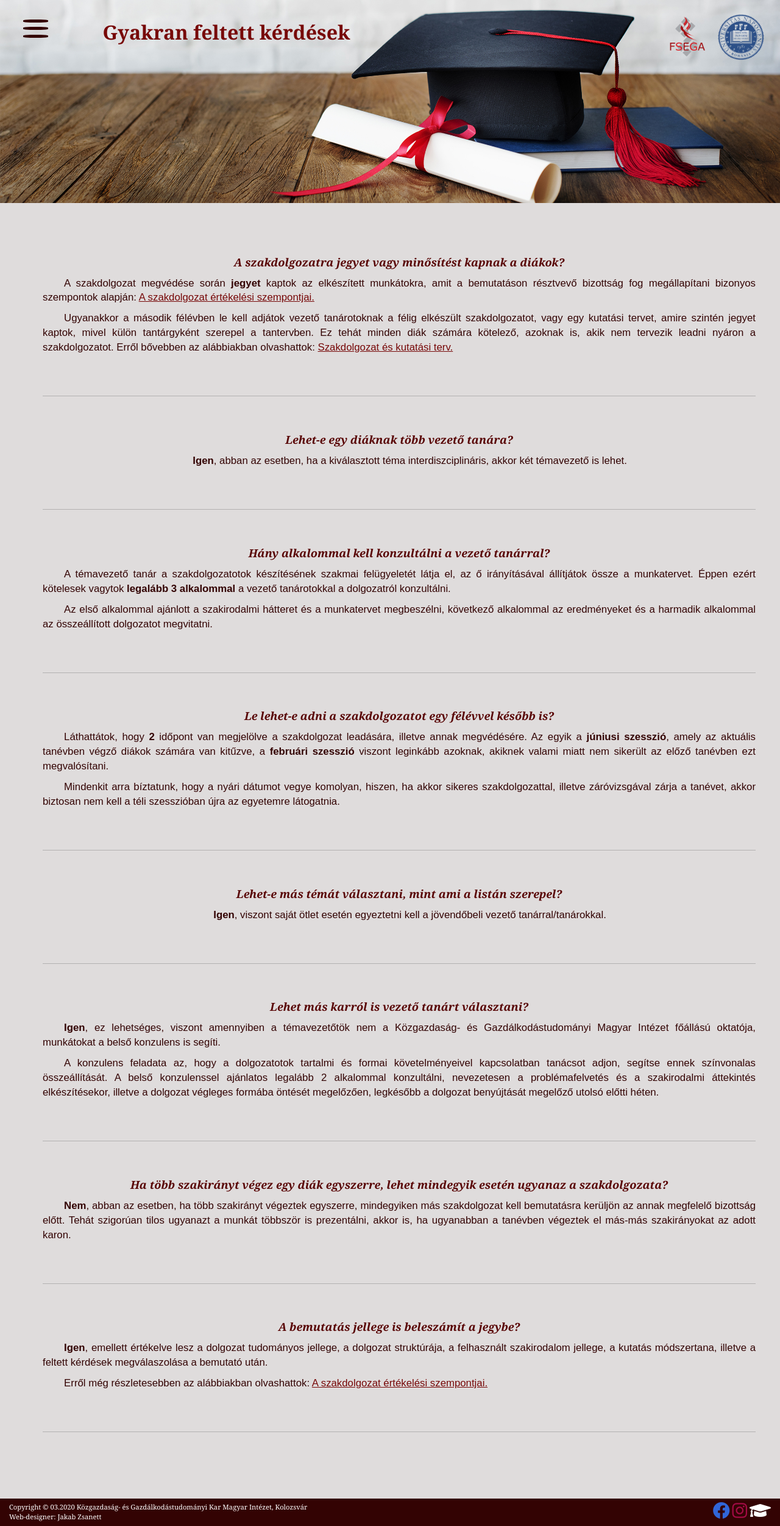
After one commit to zsanett28/Thesis_presentation_for_students, a PHP site: page /GYIK.html in a window 1280 px wide. The commit adds this page. Shown: the whole page at 61% size. Run offline with PHP 8.4, Linux system fonts and the light colour scheme.

Commit message:
GYIK-done

```diff
--- a/Beiratkozas.html
+++ b/Beiratkozas.html
@@ -252,7 +252,7 @@
                         <a href="Fontos_datumok.html" class ="menulink">Fontos határidők</a>
                     </li>
                     <li class="list-item1">
-                        <a href="#" class ="menulink">Gyakran feltett kérdések</a>
+                        <a href="GYIK.html" class ="menulink">Gyakran feltett kérdések</a>
                     </li>
                     <li class="list-item1">
                         <a href="Kapcsolat.html" class ="menulink">Kapcsolat</a>
--- a/Fontos_datumok.html
+++ b/Fontos_datumok.html
@@ -202,7 +202,7 @@
                         <a href="Fontos_datumok.html" class ="menulink active">Fontos határidők</a>
                     </li>
                     <li class="list-item1">
-                        <a href="#" class ="menulink">Gyakran feltett kérdések</a>
+                        <a href="GYIK.html" class ="menulink">Gyakran feltett kérdések</a>
                     </li>
                     <li class="list-item1">
                         <a href="Kapcsolat.html" class ="menulink">Kapcsolat</a>
--- /dev/null
+++ b/GYIK.html
@@ -0,0 +1,205 @@
+<!DOCTYPE html>
+<html lang="hu">
+
+<head>
+    <title>Szakdolgozat - Közgazdaság- és Gazdálkodástudományi Kar, BBTE, Kolozsvár</title>
+    <meta charset="utf-8">
+    <link rel="icon" href="images\icon.png" sizes="16x16" type="image/png">
+    <meta http-equiv="X-UA-Compatible" content="IE=edge">
+    <!--a szelte az oldalnak annyi legyen mint a device oldala, illetve nem modositja a betuk meretet sem-->
+    <meta name="viewport" content="width=device-width, initial-scale=1">
+    <link rel="stylesheet" href="css\bootstrap.min.css">
+    <link rel="stylesheet" href="css\all.css">
+    <link rel="stylesheet" href="css\Szakdolgozat.css">
+</head>
+
+<body>
+    <div class="container-back">
+
+        <a href="http://hu.econ.ubbcluj.ro/" target="_blank"><img class="fsega-logo" alt="FSEGA logo" src="images\fsega.png"></a>
+        <a href="https://www.ubbcluj.ro/hu/" target="_blank"><img class="bbte-logo" alt="BBTE logo" src="images\bbte.png"></a>
+        <img class="background" alt="Háttérkép" src="images\ballagas.jpg">
+        <div class="background-text">
+            <div class="col-md-12">
+                <h1 class="title">Gyakran feltett kérdések</h1>
+            </div>
+        </div>
+
+    </div>
+
+    <div class="container">
+
+        <div class="row">
+
+            <div class="col-md-12">
+                <div class="container">
+                    <div class="row border-bottom">
+                        <p class="xsmall-title center">A szakdolgozatra jegyet vagy minősítést kapnak a diákok?</p>
+                        <p class="paragraf">A szakdolgozat megvédése során <span class="bold">jegyet</span> kaptok az elkészített munkátokra, amit a bemutatáson
+                            résztvevő bizottság fog megállapítani bizonyos szempontok alapján:
+                            <a href="Szakdolgozat.html#Ertekel" class="link" target="_blank">A szakdolgozat értékelési szempontjai.</a>
+                        </p>
+                        <p class="paragraf"> Ugyanakkor a második félévben le kell adjátok vezető tanárotoknak a félig elkészült szakdolgozatot,
+                            vagy egy kutatási tervet, amire szintén jegyet kaptok, mivel külön tantárgyként szerepel a tantervben.
+                            Ez tehát minden diák számára kötelező, azoknak is, akik nem tervezik leadni nyáron a szakdolgozatot.
+                            Erről bővebben az alábbiakban olvashattok: <a href="Szakdolgozat.html#Kutterv" class="link" target="_blank">Szakdolgozat és kutatási terv.</a>
+                        </p>
+                    </div>
+                </div>
+            </div>
+
+            <div class="col-md-12">
+                <div class="container">
+                    <div class="row border-bottom">
+                        <p class="xsmall-title center">Lehet-e egy diáknak több vezető tanára?</p>
+                        <p class="paragraf center"><span class="bold">Igen</span>, abban az esetben, ha a kiválasztott téma interdiszciplináris,
+                            akkor két témavezető is lehet.
+                        </p>
+                    </div>
+                </div>
+            </div>
+
+            <div class="col-md-12">
+                <div class="container">
+                    <div class="row border-bottom">
+                        <p class="xsmall-title center">Hány alkalommal kell konzultálni a vezető tanárral?</p>
+                        <p class="paragraf">A témavezető tanár a szakdolgozatotok készítésének szakmai felügyeletét látja el, az ő irányításával
+                        állítjátok össze a munkatervet. Éppen ezért kötelesek vagytok <span class="bold">legalább 3 alkalommal</span>
+                        a vezető tanárotokkal a dolgozatról konzultálni.
+                        </p>
+                        <p class="paragraf">Az első alkalommal ajánlott a szakirodalmi hátteret és a munkatervet megbeszélni,
+                            következő alkalommal az eredményeket és a harmadik alkalommal az összeállított dolgozatot megvitatni.
+                        </p>
+                    </div>
+                </div>
+            </div>
+
+            <div class="col-md-12">
+                <div class="container">
+                    <div class="row border-bottom">
+                        <p class="xsmall-title center">Le lehet-e adni a szakdolgozatot egy félévvel később is?</p>
+                        <p class="paragraf">Láthattátok, hogy <span class="bold">2</span> időpont van megjelölve a szakdolgozat leadására, illetve annak megvédésére.
+                            Az egyik a <span class="bold">júniusi szesszió</span>, amely az aktuális tanévben végző diákok számára van kitűzve, a
+                            <span class="bold">februári szesszió</span> viszont leginkább azoknak, akiknek valami miatt nem sikerült az előző tanévben ezt megvalósítani.
+                        </p>
+                        <p class="paragraf">Mindenkit arra bíztatunk, hogy a nyári dátumot vegye komolyan, hiszen, ha akkor sikeres szakdolgozattal, illetve záróvizsgával
+                            zárja a tanévet, akkor biztosan nem kell a téli szesszióban újra az egyetemre látogatnia.
+                        </p>
+                    </div>
+                </div>
+            </div>
+
+            <div class="col-md-12">
+                <div class="container">
+                    <div class="row border-bottom">
+                        <p class="xsmall-title center">Lehet-e más témát választani, mint ami a listán szerepel?</p>
+                        <p class="paragraf center"><span class="bold">Igen</span>, viszont saját ötlet esetén egyeztetni kell a jövendőbeli vezető tanárral/tanárokkal.</p>
+                    </div>
+                </div>
+            </div>
+
+            <div class="col-md-12">
+                <div class="container">
+                    <div class="row border-bottom">
+                        <p class="xsmall-title center">Lehet más karról is vezető tanárt választani?</p>
+                        <p class="paragraf"><span class="bold">Igen</span>, ez lehetséges, viszont amennyiben a témavezetőtök nem a Közgazdaság- és Gazdálkodástudományi Magyar Intézet főállású oktatója,
+                            munkátokat a belső konzulens is segíti.
+                        </p>
+                        <p class="paragraf">A konzulens feladata az, hogy a dolgozatotok tartalmi és formai követelményeivel kapcsolatban tanácsot adjon, segítse
+                            ennek színvonalas összeállítását. A belső konzulenssel ajánlatos legalább 2 alkalommal konzultálni,
+                            nevezetesen a problémafelvetés és a szakirodalmi áttekintés elkészítésekor, illetve a dolgozat végleges formába öntését megelőzően,
+                            legkésőbb a dolgozat benyújtását megelőző utolsó előtti héten.
+                        </p>
+                    </div>
+                </div>
+            </div>
+
+            <div class="col-md-12">
+                <div class="container">
+                    <div class="row border-bottom">
+                        <p class="xsmall-title center">Ha több szakirányt végez egy diák egyszerre, lehet mindegyik esetén ugyanaz a szakdolgozata?</p>
+                        <p class="paragraf"><span class="bold">Nem</span>, abban az esetben, ha több szakirányt végeztek egyszerre, mindegyiken más
+                            szakdolgozat kell bemutatásra kerüljön az annak megfelelő bizottság előtt. Tehát szigorúan tilos ugyanazt a munkát többször is prezentálni,
+                            akkor is, ha ugyanabban a tanévben végeztek el más-más szakirányokat az adott karon.
+                        </p>
+                    </div>
+                </div>
+            </div>
+
+            <div class="col-md-12">
+                <div class="container">
+                    <div class="row border-bottom">
+                        <p class="xsmall-title center">A bemutatás jellege is beleszámít a jegybe?</p>
+                        <p class="paragraf"><span class="bold">Igen</span>, emellett értékelve lesz a dolgozat tudományos jellege, a dolgozat struktúrája,
+                            a felhasznált szakirodalom jellege, a kutatás módszertana, illetve a feltett kérdések megválaszolása a bemutató után.
+                        </p>
+                        <p class="paragraf">Erről még részletesebben az alábbiakban olvashattok:
+                            <a href="Szakdolgozat.html#Ertekel" class="link" target="_blank">A szakdolgozat értékelési szempontjai.</a>
+                        </p>
+                    </div>
+                </div>
+            </div>
+
+        </div>
+
+    </div>
+
+    <div class="container-fluid">
+        <div class="menu">
+            <nav class="navigacio">
+                <div class="hamburger">
+                    <div class="sor sor-1"></div>
+                    <div class="sor sor-2"></div>
+                    <div class="sor sor-3"></div>
+                </div>
+
+                <ul class="list-unstyled">
+                    <li class="list-item1">
+                        <a href="Kezdooldal.html" class ="menulink">Kezdőoldal</a>
+                    </li>
+                    <li class="list-item1">
+                        <a href="Temajavaslatok.html" class ="menulink">Témajavaslatok</a>
+                    </li>
+                    <li class="list-item1">
+                        <a href="Beiratkozas.html" class ="menulink">Téma és tanár választás</a>
+                    </li>
+                    <li class="list-item1">
+                        <a href="Szakdolgozat.html" class ="menulink">Szakdolgozat elkészítése</a>
+                    </li>
+                    <li class="list-item1">
+                        <a href="Zarovizsga.html" class ="menulink">Záróvizsga</a>
+                    </li>
+                    <li class="list-item1">
+                        <a href="Fontos_datumok.html" class ="menulink">Fontos határidők</a>
+                    </li>
+                    <li class="list-item1">
+                        <a href="GYIK.html" class ="menulink active">Gyakran feltett kérdések</a>
+                    </li>
+                    <li class="list-item1">
+                        <a href="Kapcsolat.html" class ="menulink">Kapcsolat</a>
+                    </li>
+                </ul>
+
+            </nav>
+        </div>
+    </div>
+
+    <footer class="container-fluid">
+        <div class="row">
+            <div class="col-sm-9 footer-text">
+                <p><a href="Kezdooldal.html">Copyright © 03.2020 Közgazdaság- és Gazdálkodástudományi Kar Magyar Intézet, Kolozsvár</a></p>
+                <p>Web-designer: Jakab Zsanett</p>
+            </div>
+            <div class="col-sm-3 footer-icons">
+                <a href="https://www.facebook.com/bbte.kozgaz/" target="_blank"><i class="fab fa-facebook fa-2x"></i></a>
+                <a href="https://www.instagram.com/bbte.kozgaz/" target="_blank"><i class="fab fa-instagram fa-2x"></i></a>
+                <a href="http://hu.econ.ubbcluj.ro/" target="_blank"><i class="fas fa-graduation-cap fa-2x"></i></a>
+            </div>
+        </div>
+    </footer>
+
+    <script src="js\Szakdolgozat.js"></script>
+
+</body>
+
+</html>
--- a/Kapcsolat.html
+++ b/Kapcsolat.html
@@ -77,7 +77,7 @@
                         <a href="Fontos_datumok.html" class ="menulink">Fontos határidők</a>
                     </li>
                     <li class="list-item1">
-                        <a href="#" class ="menulink">Gyakran feltett kérdések</a>
+                        <a href="GYIK.html" class ="menulink">Gyakran feltett kérdések</a>
                     </li>
                     <li class="list-item1">
                         <a href="Kapcsolat.html" class ="menulink active">Kapcsolat</a>
--- a/Kezdooldal.html
+++ b/Kezdooldal.html
@@ -92,7 +92,7 @@
                         <a href="Fontos_datumok.html" class ="menulink">Fontos határidők</a>
                     </li>
                     <li class="list-item1">
-                        <a href="#" class ="menulink">Gyakran feltett kérdések</a>
+                        <a href="GYIK.html" class ="menulink">Gyakran feltett kérdések</a>
                     </li>
                     <li class="list-item1">
                         <a href="Kapcsolat.html" class ="menulink">Kapcsolat</a>
--- a/Szakdolgozat.html
+++ b/Szakdolgozat.html
@@ -284,7 +284,7 @@
 
         <div class="row">
             <div class="col-md-6">
-                <h2 class="small-title"><span class="special-number">9 </span>A szakdolgozat értékelési szempontjai</h2>
+                <h2 class="small-title"><span class="special-number">9 </span><span id="Ertekel">A szakdolgozat értékelési szempontjai</span></h2>
             </div>
         </div>
 
@@ -383,7 +383,7 @@
                         <a href="Fontos_datumok.html" class ="menulink">Fontos határidők</a>
                     </li>
                     <li class="list-item1">
-                        <a href="#" class ="menulink">Gyakran feltett kérdések</a>
+                        <a href="GYIK.html" class ="menulink">Gyakran feltett kérdések</a>
                     </li>
                     <li class="list-item1">
                         <a href="Kapcsolat.html" class ="menulink">Kapcsolat</a>
--- a/Temajavaslatok.html
+++ b/Temajavaslatok.html
@@ -515,7 +515,7 @@
                         <a href="Fontos_datumok.html" class ="menulink">Fontos határidők</a>
                     </li>
                     <li class="list-item1">
-                        <a href="#" class ="menulink">Gyakran feltett kérdések</a>
+                        <a href="GYIK.html" class ="menulink">Gyakran feltett kérdések</a>
                     </li>
                     <li class="list-item1">
                         <a href="Kapcsolat.html" class ="menulink">Kapcsolat</a>
--- a/css/Szakdolgozat.css
+++ b/css/Szakdolgozat.css
@@ -920,6 +920,10 @@ input#feb, input#jun, input#nap, input#tav{
     }
 }
 
+.hidden-text{
+    display: none;
+}
+
 #hidden-text1, #hidden-text2, #hidden-text3, #hidden-text4,
 #hidden-text5, #hidden-text6, #hidden-text7, #hidden-text8,
 #hidden-text9, #hidden-text10, #hidden-text11, #hidden-text12,
@@ -932,6 +936,16 @@ input#feb, input#jun, input#nap, input#tav{
     cursor: pointer;
 }
 
-#more{
+/*#more{
     display: none;
+}*/
+
+.bold{
+    font-weight: bold;
 }
+
+.border-bottom{
+    margin-top: 3%;
+    border-bottom: 1px solid rgb(179, 177, 177);
+    padding-bottom: 5%;
+}
```
Also changed, not shown: Zarovizsga.html (+6 -5 lines), js/Szakdolgozat.js (+14 -2 lines).
